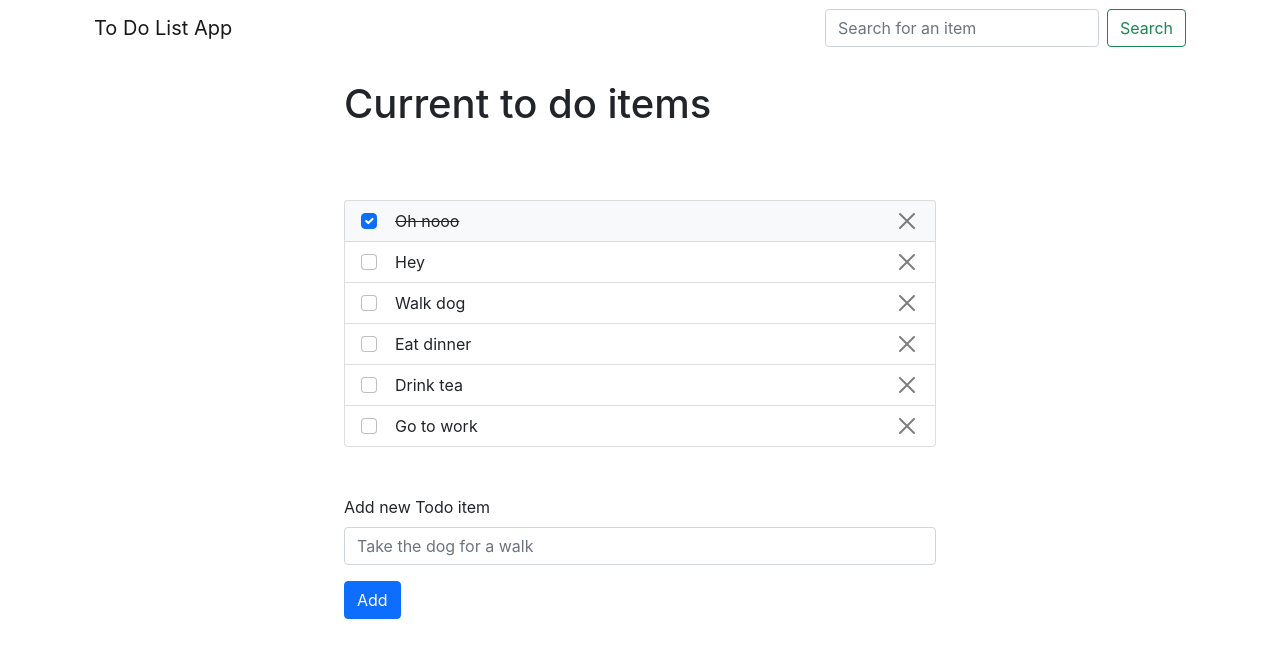
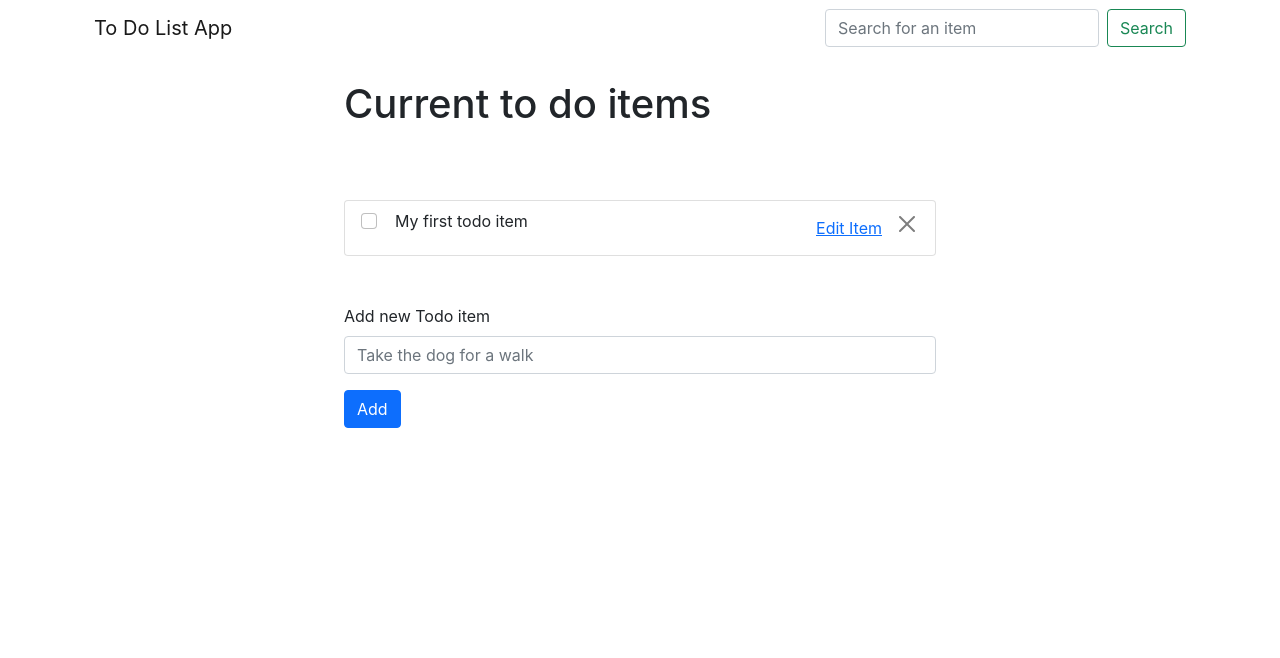
Before and after one commit to MaysenTG/React-todo_app, a React (Create React App) app: page / in a window 1280 px wide. Shown: the top 658 px of the page. Built offline with nearby package versions, Linux system fonts and the light colour scheme; data requests are answered from the project's data file.

Commit message:
partially implemented edit to do item

```diff
--- a/data/db.json
+++ b/data/db.json
@@ -1,20 +1,5 @@
 {
   "todo-item": [
-    {
-      "title": "Oh nooo",
-      "completed": true,
-      "id": 13
-    },
-    {
-      "title": "Hey",
-      "completed": false,
-      "id": 15
-    },
-    {
-      "title": "Walk dog",
-      "completed": false,
-      "id": 16
-    },
     {
       "title": "Eat dinner",
       "completed": false,
--- a/src/App.js
+++ b/src/App.js
@@ -10,25 +10,31 @@ class App extends Component {
     super(props)
     this.state = {
         todoitem: null,
-
         isLoading: true
     }
   }
 
-  //Loads the JSON file todolist items when the app loads
+  //Loads the JSON data from the local storage todo-list item when the app loads
   componentDidMount() {
-    fetch('http://localhost:8000/todo-item')
-        .then(res => {
-            return res.json();
-        })
-        .then(data => {
-            //Sort array so checked items to to the end of the array
-            data.sort((a, b) => {
-                return a.checked - b.checked
-            });
-            this.setState({ todoItem: data })
-            this.setState({ isLoading: false })
-        })
+    const todoData = JSON.parse(localStorage.getItem("todo-list"))
+
+    if(todoData){
+      todoData.sort((a, b) => {
+        return a.checked - b.checked
+      });
+
+      this.setState({ todoitem: todoData })
+    }
+
+    // If no list is found, create a single item for demonstration purposes
+    else {
+      this.setState({ todoitem: [{
+        "title": "My first todo item",
+        "completed": false
+      }] })
+    }
+
+    this.setState({ isLoading: false })
   }
 
   render() {
@@ -36,7 +42,7 @@ class App extends Component {
       <Router>
           <div>
             <Navbar />
-            {this.state.todoItem && <Todo todoItem={this.state.todoItem}/> }
+            {this.state.todoitem && <Todo todoItem={this.state.todoitem}/> }
 
             {this.state.isLoading &&
             <div className="h-400 d-flex justify-content-center align-items-center">
--- /dev/null
+++ b/src/Components/pages/EditItem.js
@@ -0,0 +1,47 @@
+import React, { Component } from 'react'
+
+class EditItem extends Component {
+    constructor(props) {
+        super(props)
+        this.state = {
+            visibility: this.props.visibility,
+            editItem: this.props.itemToEdit,
+            todoList: this.props.allTodos,
+            newInputValue: ''
+        }
+    }
+
+    makeChanges() {
+        const itemToEdit = this.state.editItem
+        const listWithoutItem = this.state.todoList.filter(item => item !== itemToEdit)
+
+        itemToEdit.title = this.state.newInputValue
+
+        listWithoutItem.push(itemToEdit)
+
+        localStorage.setItem("todo-list", JSON.stringify(listWithoutItem))
+    }
+
+    handleChange(e) {
+        this.setState({newInputValue: e.target.value});
+    }
+
+
+    render() {
+        return (
+            <div>
+                <form onSubmit={() => { this.makeChanges() }}>
+                    <div className="form-group">
+                        <label htmlFor="editTodoItem">Todo Item</label>
+                        <input type="text" className="form-control" id="editTodoItem" defaultValue={this.state.editItem.title} onChange={this.handleChange.bind(this)}/>
+                    </div>
+                    <br/>
+                    <button type="submit" className="btn btn-primary">Save todo item</button>
+                </form>
+            </div>
+        )
+    }
+}
+
+
+export default EditItem
--- a/src/Components/pages/Todo.js
+++ b/src/Components/pages/Todo.js
@@ -1,4 +1,5 @@
 import React, { Component } from 'react'
+import EditItem from './EditItem'
 
 class Todo extends Component {
 
@@ -7,7 +8,9 @@ class Todo extends Component {
         this.state = {
             todoitem: this.props.todoItem,
             progress: 0,
-            showProgress: false
+            showProgress: false,
+            ShowEdit: false,
+            itemToEdit: null
         }
     }
 
@@ -20,45 +23,27 @@ class Todo extends Component {
         else {
             var newTodo = {"title": e.target.InputTodoTitle.value, "completed": false}
 
-            const list = this.state.todoitem.concat(newTodo)
-
-            this.setState({ todoitem: list })
-
-            this.addItem(e.target.InputTodoTitle.value, false)
+            this.addItem(newTodo)
         }
         e.target.InputTodoTitle.value = '';
     }
-    3
 
-    addItem(item, checked) {
-        var obj = {"title": item, "completed": checked}
-        fetch("http://localhost:8000/todo-item", {
-        method: "POST",
-        headers: {
-            "Content-Type": "application/json"
-        },
-        body: JSON.stringify(obj)
 
-        })
+    addItem(todoItem) {
+        const list = this.state.todoitem
+
+        list.push(todoItem)
+        this.setState({ todoitem: list })
+        localStorage.setItem("todo-list", JSON.stringify(list))
     }
 
     handleDelete = (todoItem) => {
 
         //Filter through array and add all items except new item to array
         const list = this.state.todoitem.filter(item => item !== todoItem)
-        const targetID = todoItem.id
 
-        const url = "http://localhost:8000/todo-item/" + targetID
-
-        fetch(url, {
-        method: "DELETE",
-        headers: {
-            "Content-Type": "application/json"
-        },
-        body: JSON.stringify()
-
-        })
-
+        //Update data
+        localStorage.setItem("todo-list", JSON.stringify(list))
         this.setState({ todoitem: list })
     }
 
@@ -83,24 +68,11 @@ class Todo extends Component {
 
         this.handleProgress();
 
-        this.handleUpdate(todoItem);
-
         this.setState({ todoitem: newObj })
+        localStorage.setItem("todo-list", JSON.stringify(newObj))
     }
 
-    handleUpdate = (todoList) => {
-        console.log("ID is: "+todoList.id)
-        const url = "http://localhost:8000/todo-item/"+todoList.id
-        fetch(url, {
-        method: "PUT",
-        headers: {
-            "Content-Type": "application/json"
-        },
-        body: JSON.stringify(todoList)
-
-        })
-    }
-
+    // Logic for processing the progress bar. Calculated by getting completed items / total as a percentage
     handleProgress(){
         let completed = 0;
         let total = 0
@@ -116,6 +88,13 @@ class Todo extends Component {
         progressPercentage = (completed / total) * 100;
 
         this.setState({ progress: progressPercentage })
+
+    }
+
+    // Logic for showing box to edit todo list
+    handleShowEdit = (todoList) => {
+        this.setState({ ShowEdit: true })
+        this.setState({ itemToEdit: todoList })
     }
 
     componentDidMount() {
@@ -141,14 +120,30 @@ class Todo extends Component {
 
                     <ul className="list-group d-flex justify-content-between">
                         {this.state.todoitem
-
                         // If the item is checked, put a cross over the item, otherwise, display it as normal
                         .map(d => {
                             if (d.completed)
-                                return <li key={d.title} id="todoItem" className="bg-light list-group-item d-flex justify-content-between"><div><input onClick={() => {this.handleComplete(d)}} className="form-check-input" type="checkbox" value="" id="flexCheckDefault" defaultChecked={true}/>&nbsp; &nbsp; <del>{d.title}</del></div><button className="btn-close" onClick={() => { this.handleDelete(d) }} aria-label="Close"></button></li>
+                                return <li key={d.title} id="todoItem" className="bg-light list-group-item d-flex justify-content-between">
+                                        <div>
+                                            <input onClick={() => {this.handleComplete(d)}} className="form-check-input" type="checkbox" value="" id="flexCheckDefault" defaultChecked={true}/>&nbsp; &nbsp; <del>{d.title}</del>
+                                        </div>
+                                        <div>
+                                            <button type="submit" className="btn btn-link" onClick={() => { this.handleShowEdit(d) }}>Edit Item</button>
+                                            <button className="btn-close" onClick={() => { this.handleDelete(d) }} aria-label="Close"></button>
+                                        </div>
+
+                                       </li>
 
                             else
-                                return <li key={d.title} id="todoItem" className="list-group-item d-flex justify-content-between"><div><input onClick={() => {this.handleComplete(d)}} className="form-check-input" type="checkbox" value="" id="flexCheckDefault"/>&nbsp; &nbsp; {d.title}</div><button className="btn-close" onClick={() => { this.handleDelete(d) }} aria-label="Close"></button></li>
+                                return <li key={d.title} id="todoItem" className="list-group-item d-flex justify-content-between">
+                                        <div>
+                                            <input onClick={() => {this.handleComplete(d)}} className="form-check-input" type="checkbox" value="" id="flexCheckDefault"/>&nbsp; &nbsp; {d.title}
+                                        </div>
+                                        <div>
+                                            <button type="submit" className="btn btn-link" onClick={() => { this.handleShowEdit(d) }}>Edit Item</button>
+                                            <button className="btn-close" onClick={() => { this.handleDelete(d) }} aria-label="Close"></button>
+                                        </div>
+                                       </li>
                         })}
                     </ul>
                 </div>
@@ -165,6 +160,8 @@ class Todo extends Component {
                         <button type="submit" className="btn btn-primary">Add</button>
                     </form>
                 </div>
+
+                {this.state.ShowEdit && <EditItem visibility={this.state.ShowEdit} itemToEdit={this.state.itemToEdit} allTodos={this.state.todoitem}/>}
             </div>
         )
     }
```
